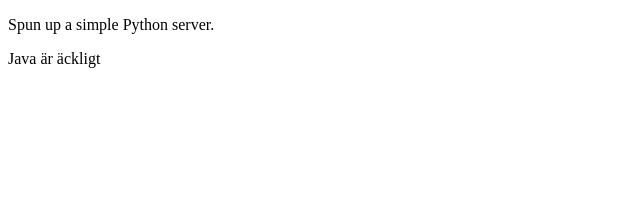
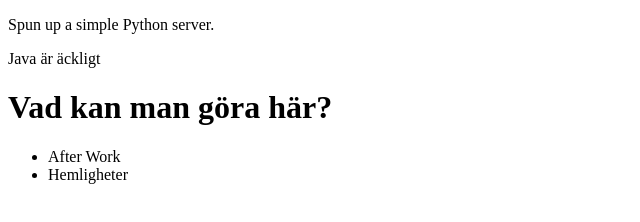
Before and after one commit to swiftvimla/aws-sandbox, a plain HTML site: page cicerone/index.html in a window 1280 px wide. Shown: the whole page, without its empty margins (0-640 px from the left). Drawn offline with Linux system fonts and the light colour scheme.

Commit message:
New content

```diff
--- a/cicerone/index.html
+++ b/cicerone/index.html
@@ -9,5 +9,11 @@
 <body>
     <p>Spun up a simple Python server.</p>
     <p>Java är äckligt</p>
+
+    <h1>Vad kan man göra här?</h1>
+    <ul>
+        <li>After Work</li>
+        <li>Hemligheter</li>
+    </ul>
 </body>
 </html>
```
Also changed, not shown: 1 other file.
